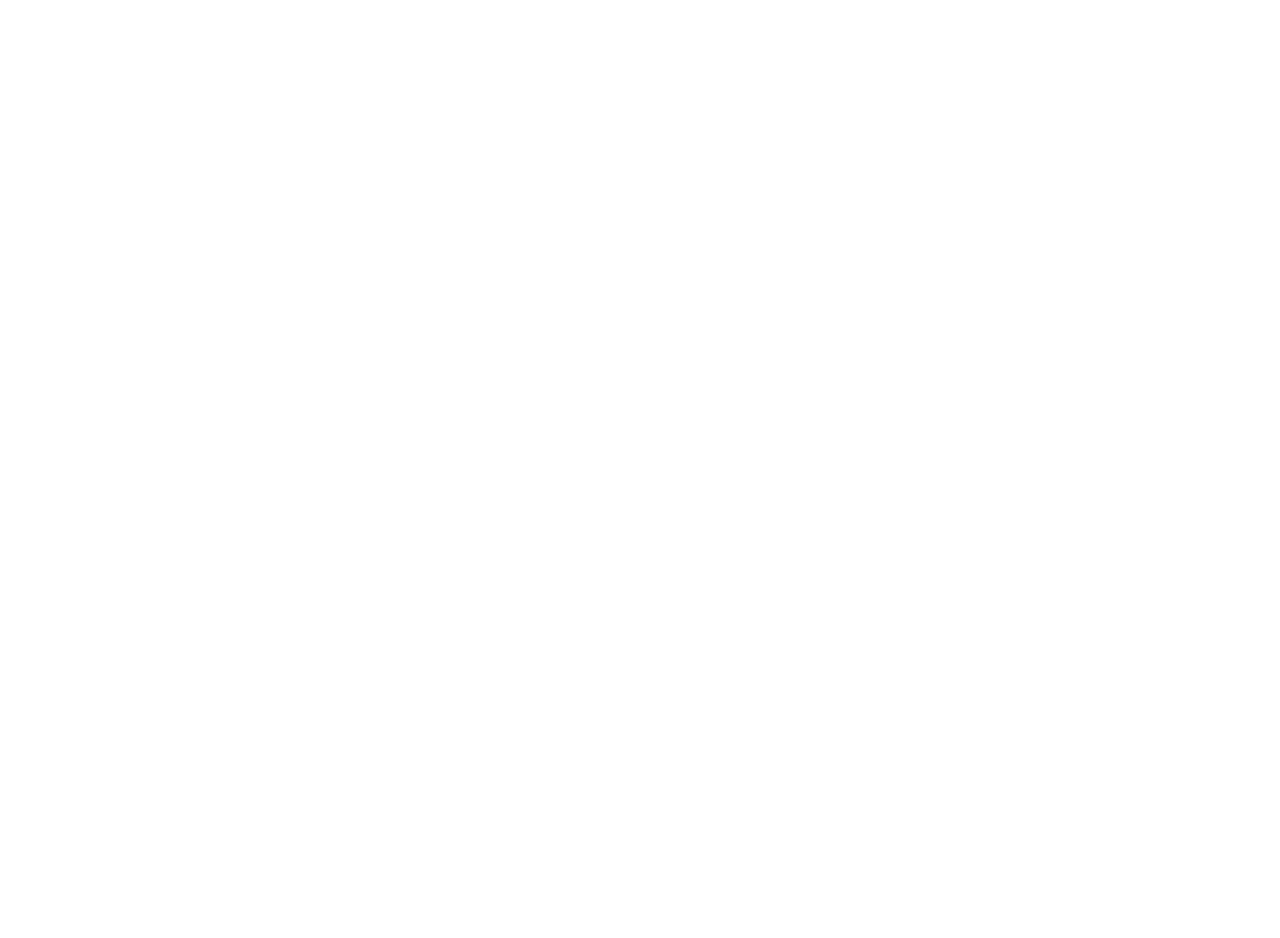
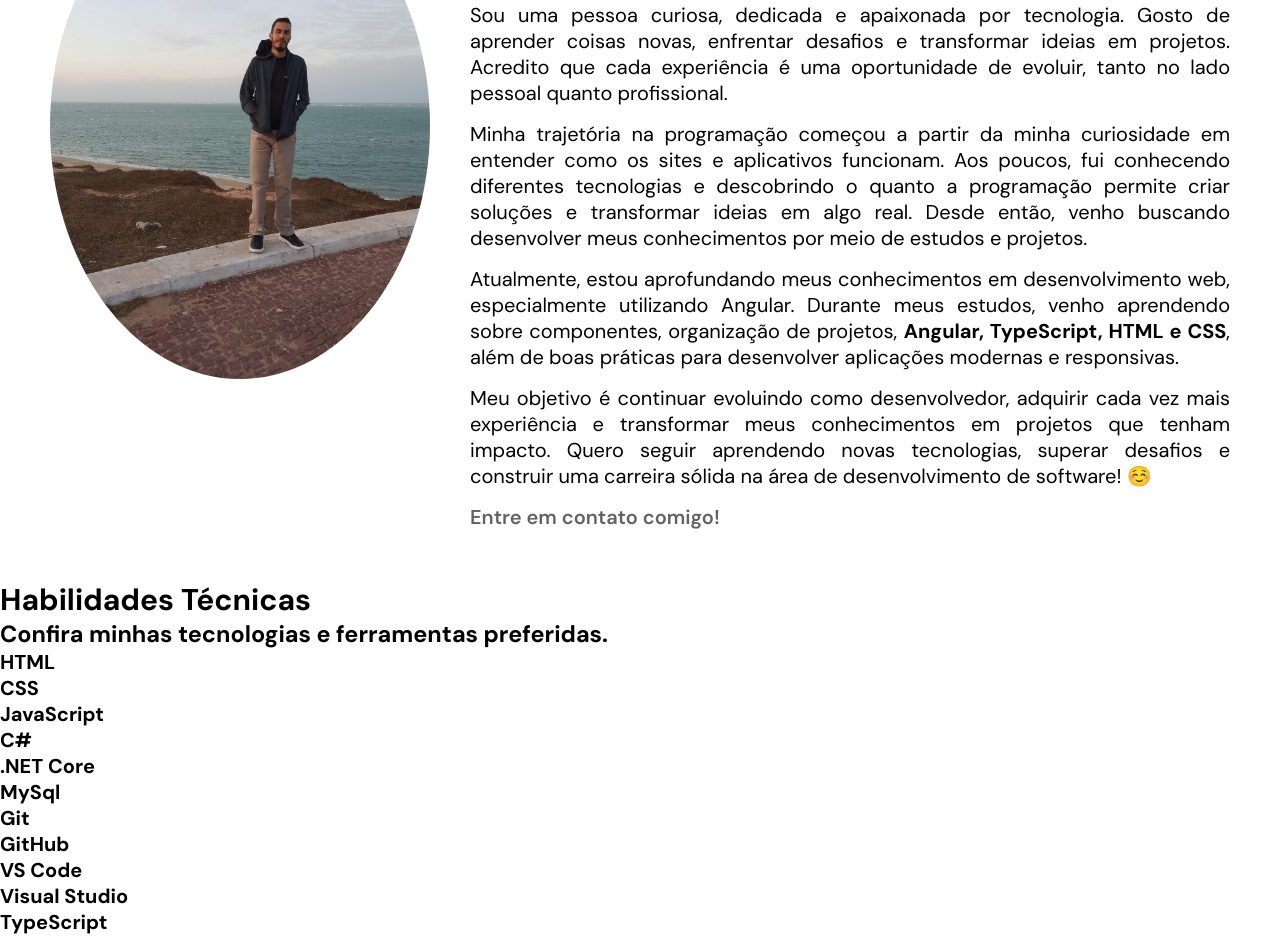
Before and after one commit to vitorreispr/portfolio-vitor, an Angular app: page / in a window 1280 px wide. Shown: the part 940-1878 px from the top of the page. Before the commit the page ends 800 px from the top, so only its background shows below. Built offline with nearby package versions, Linux system fonts and the light colour scheme.

Commit message:
box about

```diff
--- a/src/app/home/home.css
+++ b/src/app/home/home.css
@@ -66,3 +66,56 @@
 .banner .box .buttons a svg {
     margin-right: 5px;
 }
+
+/* box about */
+
+.about .box {
+    display: flex;
+    flex-direction: column;
+    padding: 50px;
+}
+
+.about .box .img {
+    flex: 1;
+    margin: 0 auto 20px;
+
+}
+
+.about .box .img img {
+    width: 240px;
+    border-radius: 50%;
+}
+
+.about .box .text {
+    flex: 2
+}
+
+.about .box .text h3 {
+    color: var(--color-blue-2);
+    margin-top: 15px;
+}
+
+.about .box .text p {
+    margin: 15px 0;
+    text-align: justify;
+}
+
+.about .box .text a {
+    color: var(--color-gray-1);
+    font-weight: 600;
+    text-decoration: none;
+}
+
+@media (min-width: 760px) {
+    .about .box {
+        flex-direction: row;
+    }
+
+    .about .box .img img {
+        width: 100%;
+    }
+
+    .about .box .text {
+        padding-left: 40px;
+    }
+}
--- a/src/app/home/home.html
+++ b/src/app/home/home.html
@@ -11,15 +11,104 @@
 
             <div class="buttons">
                 <a href="#about">
-                  <svg xmlns="http://www.w3.org/2000/svg" height="24px" viewBox="0 -960 960 960" width="24px" fill="#fff"><path d="M603.5-298.5Q659-337 684-400H276q25 63 80.5 101.5T480-260q68 0 123.5-38.5ZM312-520l44-42 42 42 42-42-84-86-86 86 42 42Zm250 0 42-42 44 42 42-42-86-86-84 86 42 42ZM324-111.5Q251-143 197-197t-85.5-127Q80-397 80-480t31.5-156Q143-709 197-763t127-85.5Q397-880 480-880t156 31.5Q709-817 763-763t85.5 127Q880-563 880-480t-31.5 156Q817-251 763-197t-127 85.5Q563-80 480-80t-156-31.5ZM480-480Zm227 227q93-93 93-227t-93-227q-93-93-227-93t-227 93q-93 93-93 227t93 227q93 93 227 93t227-93Z"/></svg>
+                    <svg xmlns="http://www.w3.org/2000/svg" height="24px" viewBox="0 -960 960 960" width="24px"
+                        fill="#fff">
+                        <path
+                            d="M603.5-298.5Q659-337 684-400H276q25 63 80.5 101.5T480-260q68 0 123.5-38.5ZM312-520l44-42 42 42 42-42-84-86-86 86 42 42Zm250 0 42-42 44 42 42-42-86-86-84 86 42 42ZM324-111.5Q251-143 197-197t-85.5-127Q80-397 80-480t31.5-156Q143-709 197-763t127-85.5Q397-880 480-880t156 31.5Q709-817 763-763t85.5 127Q880-563 880-480t-31.5 156Q817-251 763-197t-127 85.5Q563-80 480-80t-156-31.5ZM480-480Zm227 227q93-93 93-227t-93-227q-93-93-227-93t-227 93q-93 93-93 227t93 227q93 93 227 93t227-93Z" />
+                    </svg>
                     sobre mim
                 </a>
                 <a href="skills">
-                    <svg xmlns="http://www.w3.org/2000/svg" height="24px" viewBox="0 -960 960 960" width="24px" fill="#fff"><path d="m437-398 227-226-57-57-170 170-85-85-56 56 141 142ZM40-120v-80h880v80H40Zm120-120q-33 0-56.5-23.5T80-320v-440q0-33 23.5-56.5T160-840h640q33 0 56.5 23.5T880-760v440q0 33-23.5 56.5T800-240H160Zm0-80h640v-440H160v440Zm0 0v-440 440Z"/></svg>
+                    <svg xmlns="http://www.w3.org/2000/svg" height="24px" viewBox="0 -960 960 960" width="24px"
+                        fill="#fff">
+                        <path
+                            d="m437-398 227-226-57-57-170 170-85-85-56 56 141 142ZM40-120v-80h880v80H40Zm120-120q-33 0-56.5-23.5T80-320v-440q0-33 23.5-56.5T160-840h640q33 0 56.5 23.5T880-760v440q0 33-23.5 56.5T800-240H160Zm0-80h640v-440H160v440Zm0 0v-440 440Z" />
+                    </svg>
                     habilidades
                 </a>
             </div>
         </div>
 
     </section>
+
+    <section id="about" class="container about">
+        <div class="box">
+            <div class="img">
+                <img src="./assets/profile.jpg" alt="foto de vitor reis">
+            </div>
+            <div class="text">
+                <h2>Sobre mim</h2>
+
+                <h3>Sou Programador Web Full Stack Especializado nas Tecnologias C# .NET CORE, HTML, CSS, JavaScript,
+                    TYpeScript, Angular e SQL.</h3>
+
+                <p>Sou uma pessoa curiosa, dedicada e apaixonada por tecnologia. Gosto de aprender coisas novas,
+                    enfrentar desafios e transformar ideias em projetos. Acredito que cada experiência é uma
+                    oportunidade de evoluir, tanto no lado pessoal quanto profissional.</p>
+
+                <p>Minha trajetória na programação começou a partir da minha curiosidade em entender como os sites e
+                    aplicativos funcionam. Aos poucos, fui conhecendo diferentes tecnologias e descobrindo o quanto a
+                    programação permite criar soluções e transformar ideias em algo real. Desde então, venho buscando
+                    desenvolver meus conhecimentos por meio de estudos e projetos.</p>
+
+                <p>Atualmente, estou aprofundando meus conhecimentos em desenvolvimento web, especialmente utilizando
+                    Angular. Durante meus estudos, venho aprendendo sobre componentes, organização de projetos,
+                    <b>Angular, TypeScript, HTML e CSS</b>, além de boas práticas para desenvolver aplicações modernas e
+                    responsivas.</p>
+
+                <p>Meu objetivo é continuar evoluindo como desenvolvedor, adquirir cada vez mais experiência e
+                    transformar meus conhecimentos em projetos que tenham impacto. Quero seguir aprendendo novas
+                    tecnologias, superar desafios e construir uma carreira sólida na área de desenvolvimento de
+                    software! ☺️</p>
+
+                <a href="#contact">Entre em contato comigo!</a>
+            </div>
+        </div>
+    </section>
+
+    <section id="skills" class="container skills">
+        <div class="box">
+            <h2>Habilidades Técnicas</h2>
+            <h3>Confira minhas tecnologias e ferramentas preferidas.</h3>
+
+            <div class="items">
+                <div class="skill">
+                    <h4>HTML</h4>
+                </div>
+                <div class="skill">
+                    <h4>CSS</h4>
+                </div>
+                <div class="skill">
+                    <h4>JavaScript</h4>
+                </div>
+                <div class="skill">
+                  <h4>C#</h4>
+                </div>
+                <div class="skill">
+                    <h4>.NET Core</h4>
+                </div>
+                <div class="skill">
+                    <h4>MySql</h4>
+                </div>
+                <div class="skill">
+                   <h4>Git</h4>
+                </div>
+                <div class="skill">
+                    <h4>GitHub</h4>
+                </div>
+                <div class="skill">
+                    <h4>VS Code</h4>
+                </div>
+                <div class="skill">
+                  <h4>Visual Studio</h4>
+                </div>
+                <div class="skill">
+                    <h4>TypeScript</h4>
+                </div>
+                <div class="skill">
+                    <h4>Angular</h4>
+                </div>
+            </div>
+        </div>
+    </section>
 </main>
--- a/src/index.html
+++ b/src/index.html
@@ -1,5 +1,6 @@
 <!doctype html>
 <html lang="en">
+
 <head>
   <meta charset="utf-8">
   <title>Meu Portfólio</title>
@@ -7,13 +8,16 @@
   <meta name="viewport" content="width=device-width, initial-scale=1">
   <link rel="icon" type="image/x-icon" href="favicon.ico">
 
- <link rel="preconnect" href="https://fonts.googleapis.com">
- <link rel="preconnect" href="https://fonts.gstatic.com" crossorigin>
- <link href="https://fonts.googleapis.com/css2?family=DM+Sans:ital,opsz,wght@0,9..40,100..1000;1,9..40,100..1000&display=swap" rel="stylesheet">
- <link rel="stylesheet" href="https://fonts.googleapis.com/css2?family=Material+Symbols+Outlined:opsz,wght,FILL,GRAD@20..48,100..700,0..1,-50..200&icon_names=menu" />
+  <link rel="preconnect" href="https://fonts.googleapis.com">
+  <link rel="preconnect" href="https://fonts.gstatic.com" crossorigin>
+  <link  rel="stylesheet" href="https://fonts.googleapis.com/css2?family=DM+Sans:ital,opsz,wght@0,9..40,100..1000;1,9..40,100..1000&display=swap">
+
+  <link rel="stylesheet" href="https://fonts.googleapis.com/css2?family=Material+Symbols+Outlined:opsz,wght,FILL,GRAD@20..48,100..700,0..1,-50..200&icon_names=menu" />
 
 </head>
+
 <body>
   <app-root></app-root>
 </body>
+
 </html>
--- a/src/styles.css
+++ b/src/styles.css
@@ -20,7 +20,7 @@
     --color-blue-2: #33458d;
     --color-blue-3: #141e41;
 
-    --color-gray-1: #bfbfbf;
+    --color-gray-1: #646161;
 
     --color-black-1: #181818;
 
```
Also changed, not shown: public/assets/profile.jpg (added).
